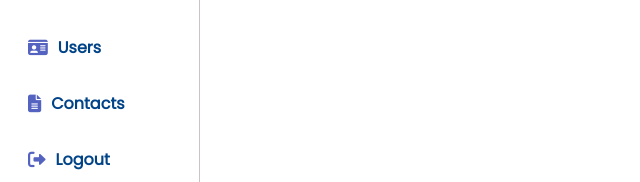
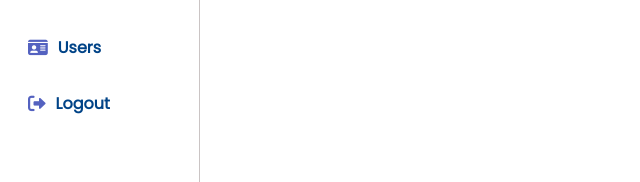
Before and after one commit to visag123/WebApp-Crew, a React (Create React App) app: page /sidebar in a window 1280 px wide. Shown: the top 182 px of the page, without its empty margins (0-640 px from the left). Built offline with nearby package versions, Linux system fonts and the light colour scheme.

Commit message:
remove unwanted files

```diff
--- a/src/components/Sidebar/Sidebar.js
+++ b/src/components/Sidebar/Sidebar.js
@@ -30,9 +30,7 @@ const Sidebar = () => {
             </Link>
 
              {crew? (<Link to="crew/viewCrew"><li><i className="fa-solid fa-sheet-plastic"></i><small>Crew Roster</small></li></Link>):(
-               trans?( ''):(<li>
-                <i className="fa-solid fa-file-lines"></i> Contacts
-               </li>)
+               trans?( ''):""
              )
               }
                {trans&&(<li>Logistics Arrangements</li>)
```
